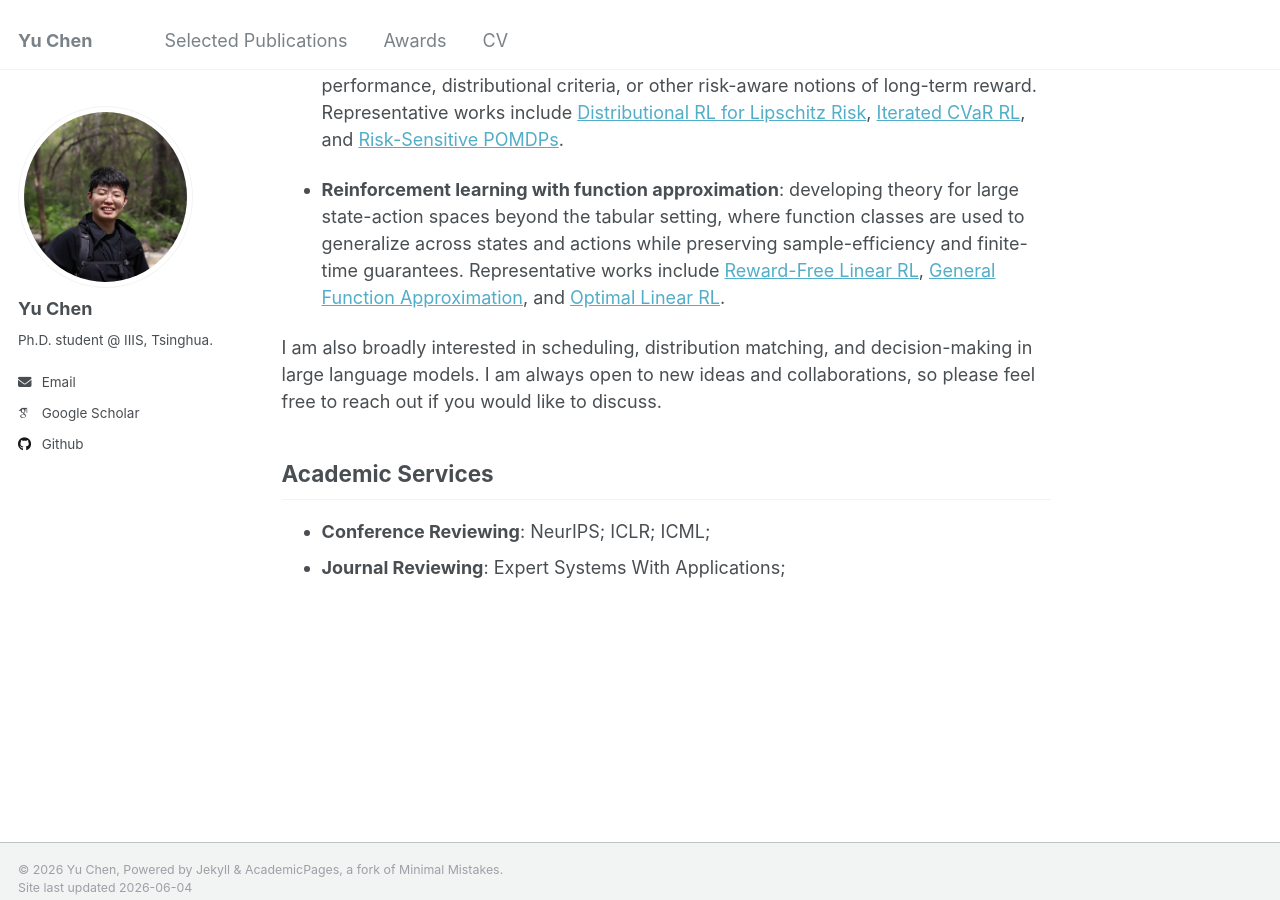
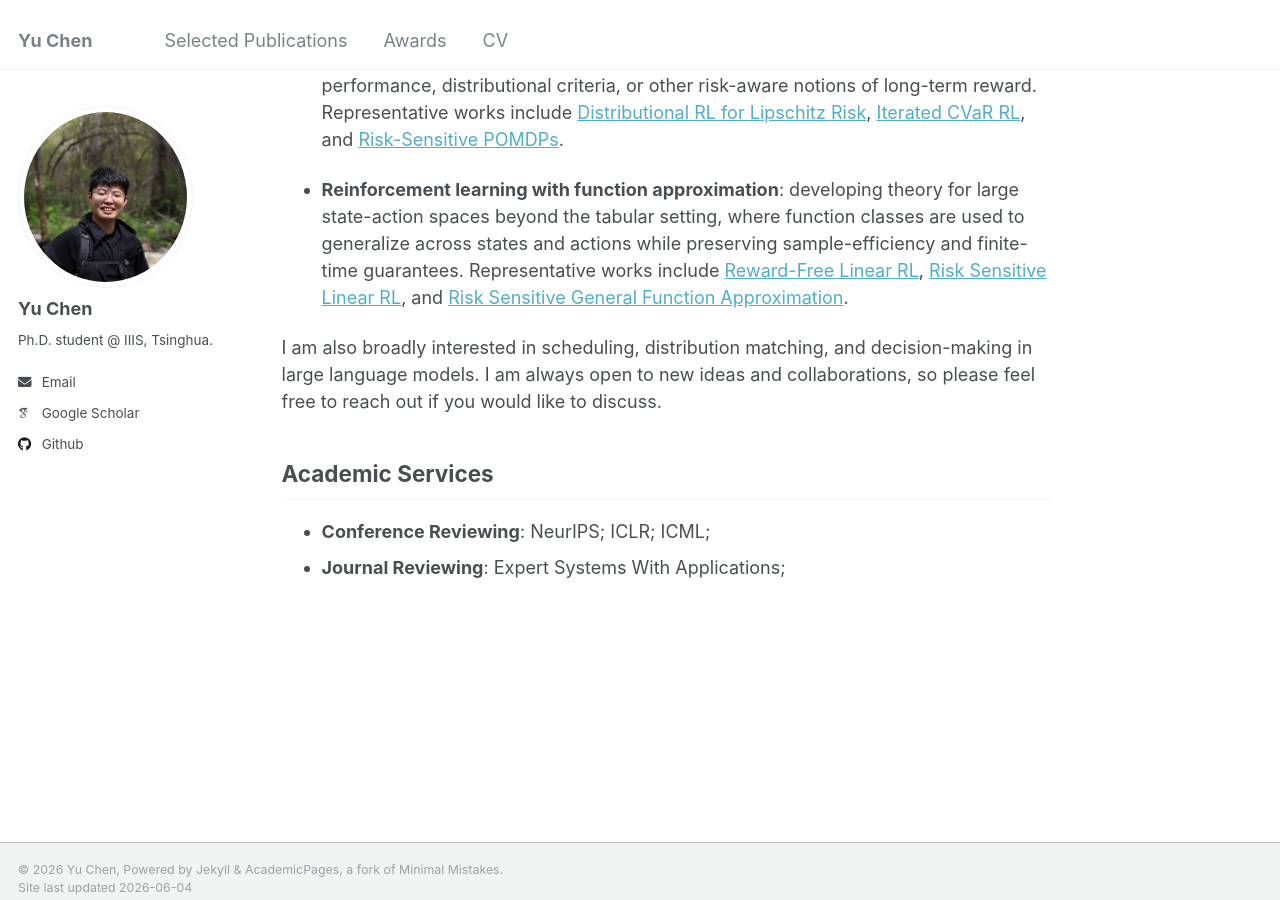
Before and after one commit to custyhs/custyhs.github.io, a Jekyll site: the page built from _pages/about.md, in a window 1280 px wide and 900 px high, scrolled down 829 px. Built offline with Jekyll 4.4.1, drawn with Linux system fonts in a browser that asks for light colours; some web fonts are replaced.

Commit message:
update on 18/05/2026

```diff
--- a/_pages/about.md
+++ b/_pages/about.md
@@ -23,7 +23,7 @@
 
 - **Risk-sensitive reinforcement learning**: studying reinforcement learning beyond the standard expected-return objective, especially when the learner must optimize tail performance, distributional criteria, or other risk-aware notions of long-term reward. Representative works include [Distributional RL for Lipschitz Risk](https://openreview.net/forum?id=0xmfExPqFf), [Iterated CVaR RL](https://openreview.net/forum?id=vW1SkPl4kp), and [Risk-Sensitive POMDPs](https://openreview.net/forum?id=5S8ukkEQr2).
 
-- **Reinforcement learning with function approximation**: developing theory for large state-action spaces beyond the tabular setting, where function classes are used to generalize across states and actions while preserving sample-efficiency and finite-time guarantees. Representative works include [Reward-Free Linear RL](https://openreview.net/forum?id=U9HW6vyNClg), [General Function Approximation](https://openreview.net/forum?id=0xmfExPqFf), and [Optimal Linear RL](https://proceedings.mlr.press/v162/hu22a.html).
+- **Reinforcement learning with function approximation**: developing theory for large state-action spaces beyond the tabular setting, where function classes are used to generalize across states and actions while preserving sample-efficiency and finite-time guarantees. Representative works include [Reward-Free Linear RL](https://openreview.net/forum?id=U9HW6vyNClg), [Risk Sensitive Linear RL](https://arxiv.org/abs/2605.06240), and [Risk Sensitive General Function Approximation](https://openreview.net/forum?id=0xmfExPqFf).
 
 I am also broadly interested in scheduling, distribution matching, and decision-making in large language models. I am always open to new ideas and collaborations, so please feel free to reach out if you would like to discuss.
 
```
